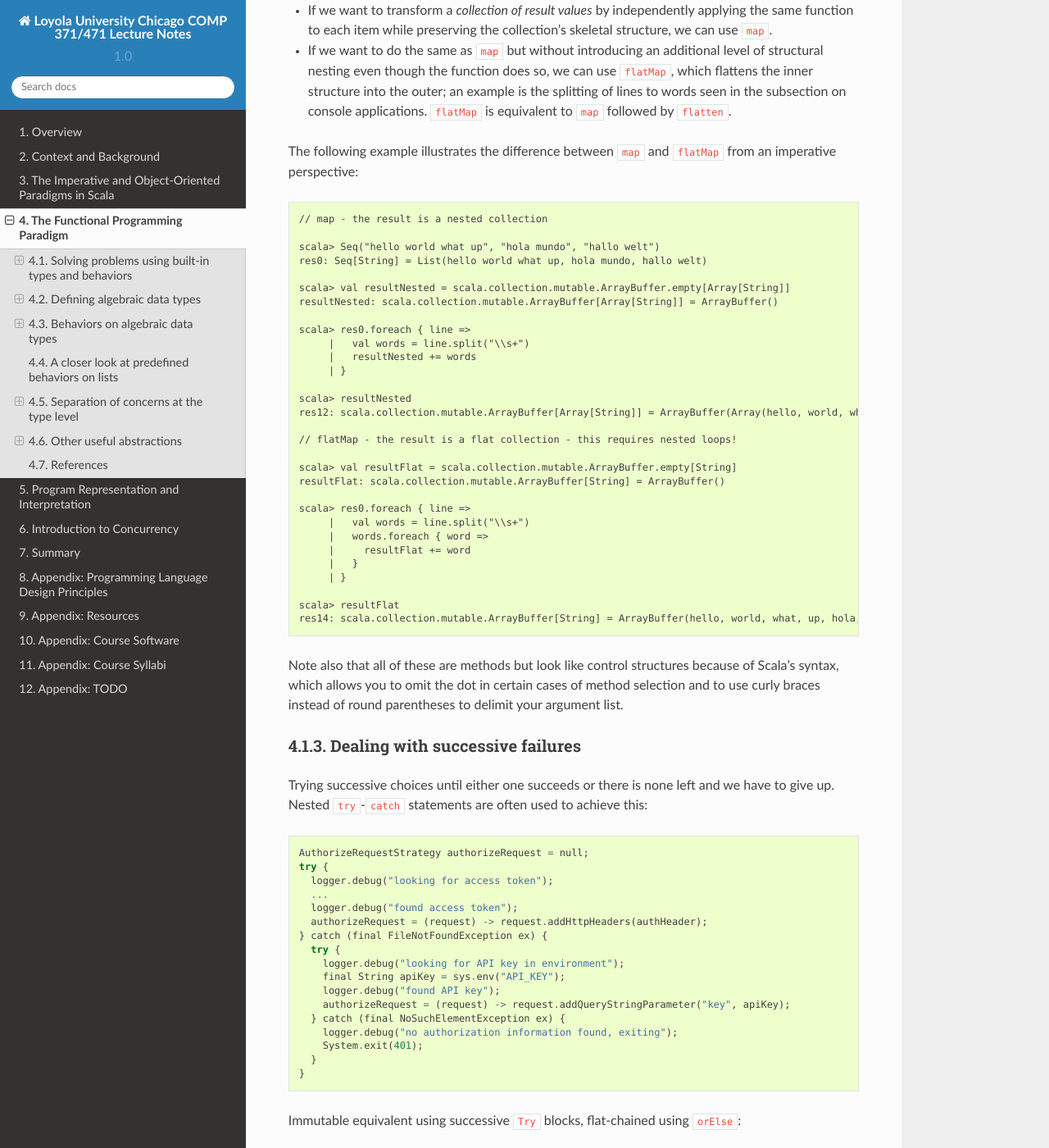
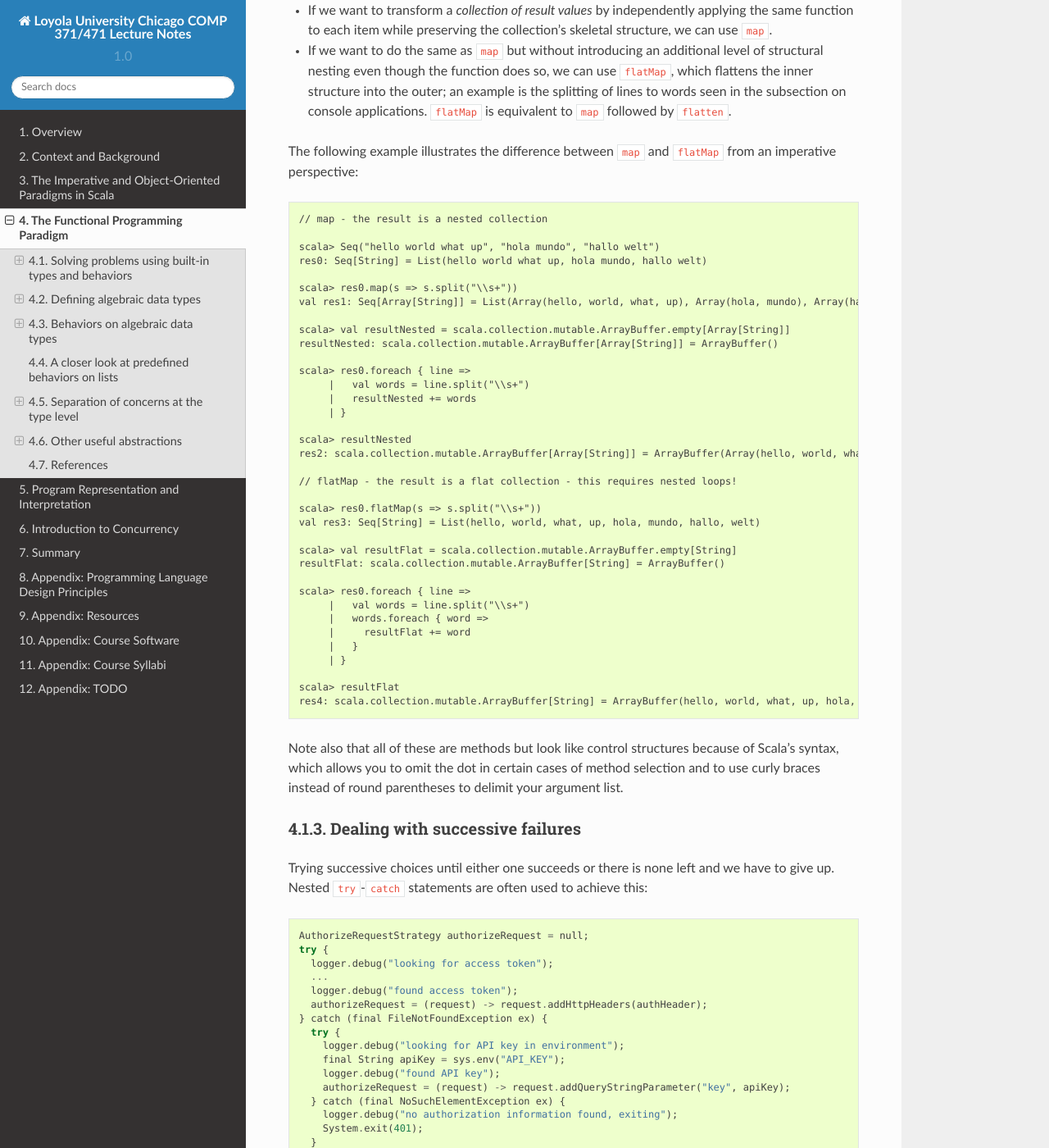
Before and after one commit to lucproglangcourse/lucproglangcourse.github.io, a Sphinx documentation site: the page built from source/functionalprogramming.rst, in a window 1280 px wide and 1400 px high, scrolled down 2492 px. Shown: the whole window at 82% size. Built offline with Sphinx 7.4.7 and the Read the Docs theme 2.0.0, drawn with Linux system fonts in a browser that asks for light colours.

Commit message:
improved map/flatMap example
Signed-off-by: Konstantin Läufer <klaeufer@gmail.com>

```diff
--- a/source/functionalprogramming.rst
+++ b/source/functionalprogramming.rst
@@ -117,6 +117,9 @@ The following example illustrates the difference between ``map`` and ``flatMap``
    scala> Seq("hello world what up", "hola mundo", "hallo welt")
    res0: Seq[String] = List(hello world what up, hola mundo, hallo welt)
 
+   scala> res0.map(s => s.split("\\s+"))
+   val res1: Seq[Array[String]] = List(Array(hello, world, what, up), Array(hola, mundo), Array(hallo, welt))
+
    scala> val resultNested = scala.collection.mutable.ArrayBuffer.empty[Array[String]]
    resultNested: scala.collection.mutable.ArrayBuffer[Array[String]] = ArrayBuffer()
 
@@ -126,9 +129,12 @@ The following example illustrates the difference between ``map`` and ``flatMap``
 	| }
 
    scala> resultNested
-   res12: scala.collection.mutable.ArrayBuffer[Array[String]] = ArrayBuffer(Array(hello, world, what, up), Array(hola, mundo), Array(hallo, welt))
+   res2: scala.collection.mutable.ArrayBuffer[Array[String]] = ArrayBuffer(Array(hello, world, what, up), Array(hola, mundo), Array(hallo, welt))
 
    // flatMap - the result is a flat collection - this requires nested loops!
+
+   scala> res0.flatMap(s => s.split("\\s+"))
+   val res3: Seq[String] = List(hello, world, what, up, hola, mundo, hallo, welt)
 
    scala> val resultFlat = scala.collection.mutable.ArrayBuffer.empty[String]
    resultFlat: scala.collection.mutable.ArrayBuffer[String] = ArrayBuffer()
@@ -141,7 +147,7 @@ The following example illustrates the difference between ``map`` and ``flatMap``
 	| }
 
    scala> resultFlat
-   res14: scala.collection.mutable.ArrayBuffer[String] = ArrayBuffer(hello, world, what, up, hola, mundo, hallo, welt)
+   res4: scala.collection.mutable.ArrayBuffer[String] = ArrayBuffer(hello, world, what, up, hola, mundo, hallo, welt)
 
 
 Note also that all of these are methods but look like control structures because of Scala's syntax, which allows you to omit the dot in certain cases of method selection and to use curly braces instead of round parentheses to delimit your argument list.
```
